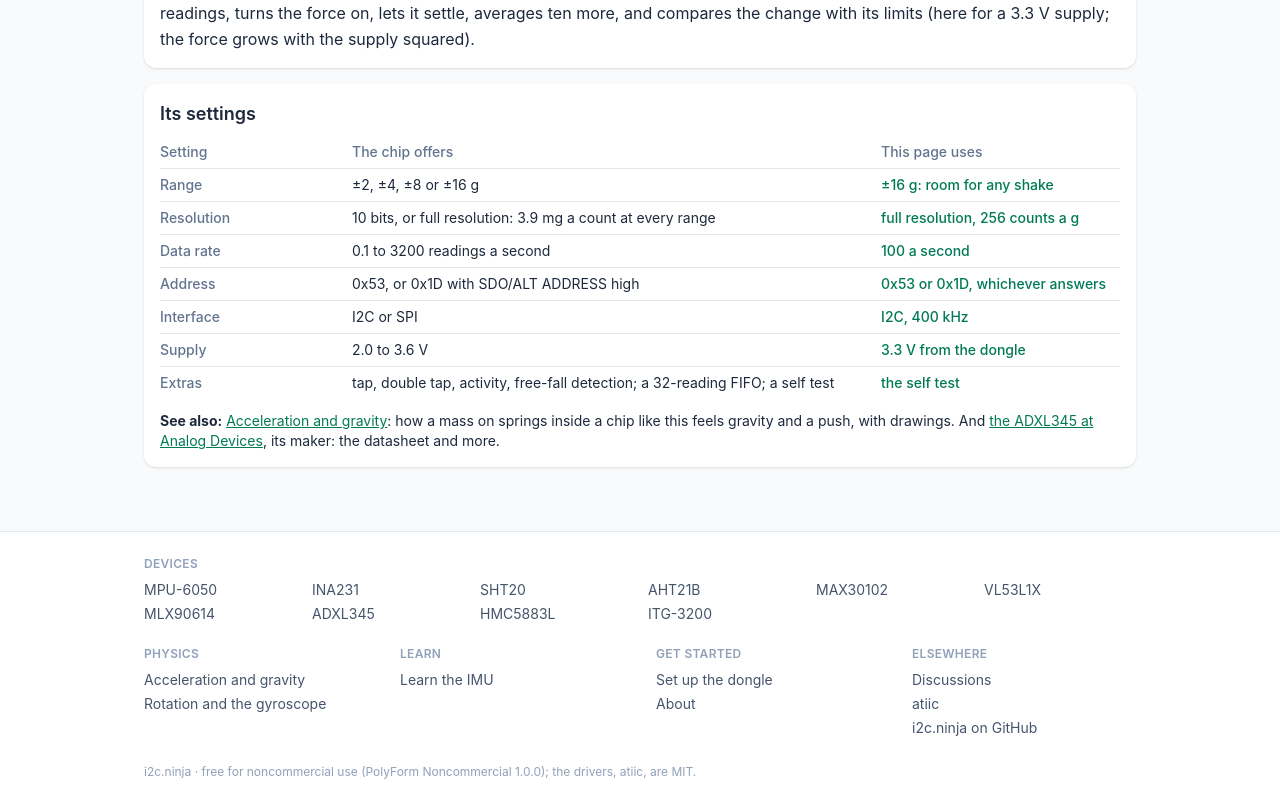
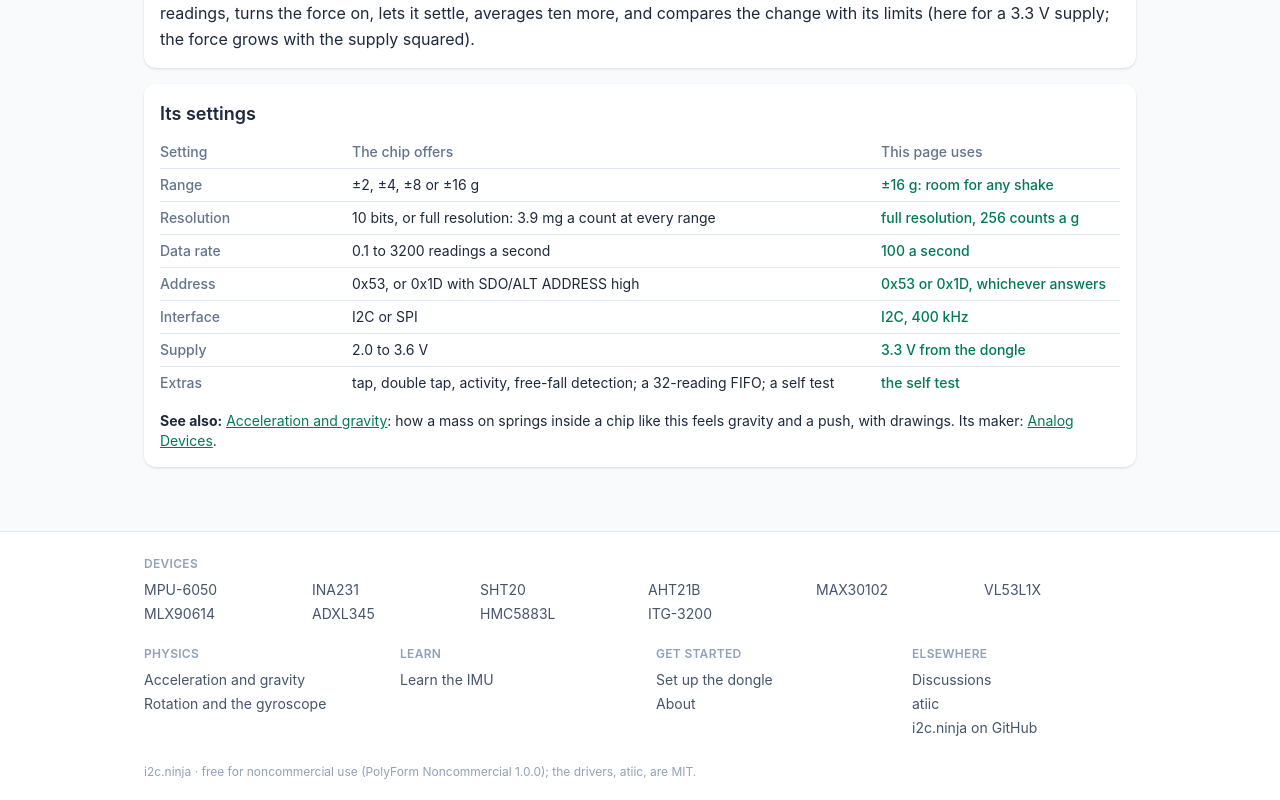
Before and after one commit to aguegu/i2c.ninja, a Vue app: page /adxl345 in a window 1280 px wide. Shown: the part 2232-3032 px from the top of the page. Built offline with nearby package versions, Linux system fonts and the light colour scheme.

Commit message:
ADXL345 page: its maker's home page, not a product page (those addresses change)
Co-Authored-By: Claude Opus 5.5 <noreply@anthropic.com>

```diff
--- a/src/views/Adxl345View.vue
+++ b/src/views/Adxl345View.vue
@@ -92,7 +92,7 @@ const card = 'rounded-xl bg-white p-4 shadow-sm dark:bg-slate-800';
       <h2 class="mb-2 text-lg font-semibold">Its settings</h2>
       <SpecTable :rows="SPECS" />
       <p class="mt-3 text-sm">
-        <b>See also:</b> <RouterLink to="/physics/acceleration" class="text-emerald-700 underline dark:text-emerald-400">Acceleration and gravity</RouterLink>: how a mass on springs inside a chip like this feels gravity and a push, with drawings. And <a href="https://www.analog.com/en/products/adxl345.html" class="text-emerald-700 underline dark:text-emerald-400">the ADXL345 at Analog Devices</a>, its maker: the datasheet and more.
+        <b>See also:</b> <RouterLink to="/physics/acceleration" class="text-emerald-700 underline dark:text-emerald-400">Acceleration and gravity</RouterLink>: how a mass on springs inside a chip like this feels gravity and a push, with drawings. Its maker: <a href="https://www.analog.com" class="text-emerald-700 underline dark:text-emerald-400">Analog Devices</a>.
       </p>
     </section>
   </main>
```
